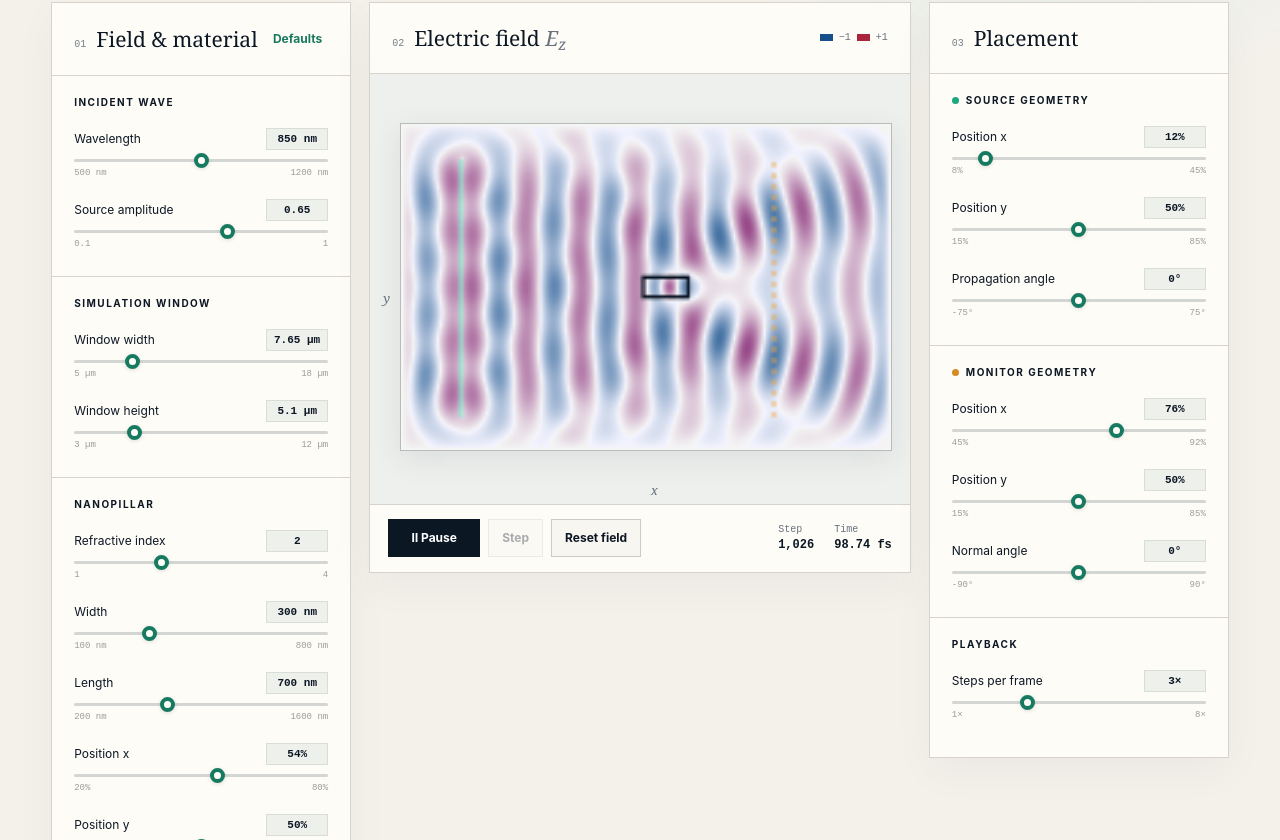
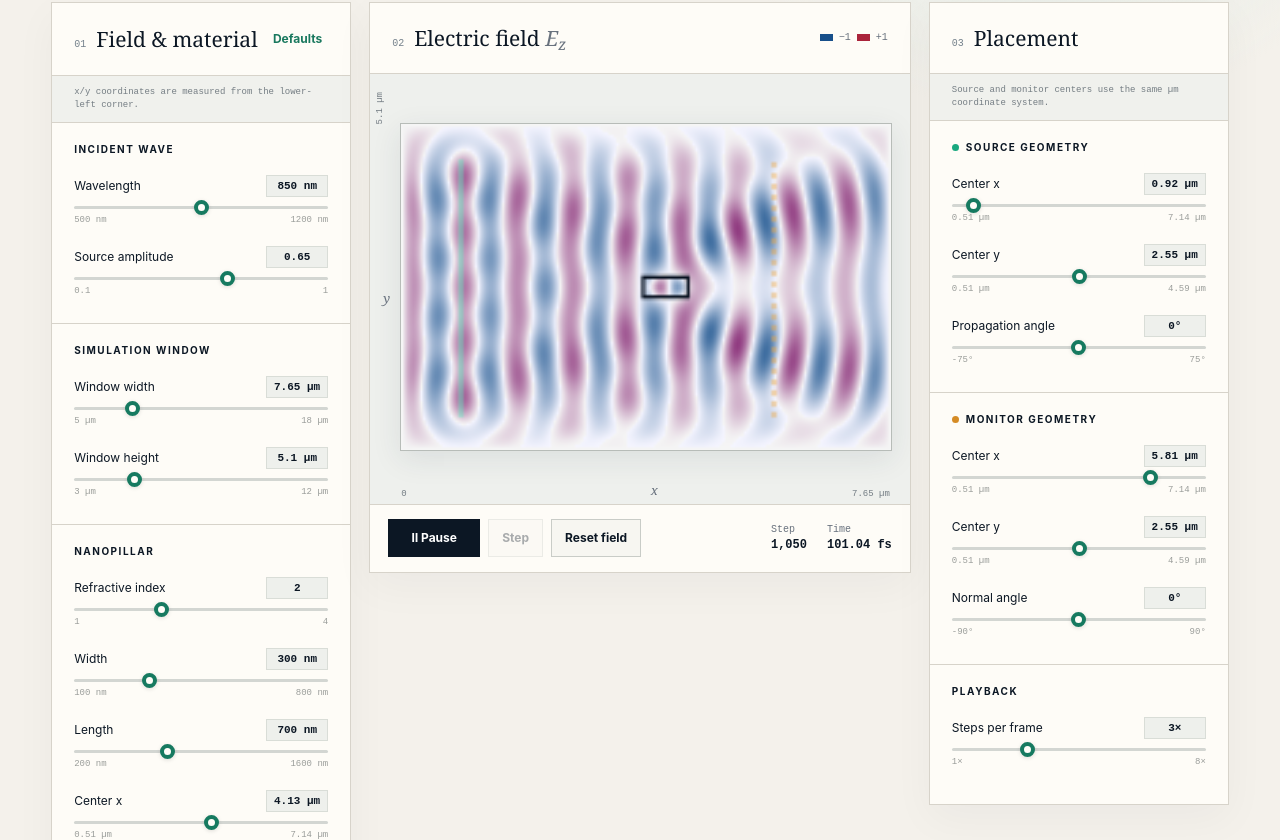
Before and after one commit to Liblivity/Stephen-FDTD, a Next.js app: page / in a window 1280 px wide. Shown: the part 340-1180 px from the top of the page. Built offline with nearby package versions, Linux system fonts and the light colour scheme.

Commit message:
Use physical geometry coordinates

```diff
--- a/app/globals.css
+++ b/app/globals.css
@@ -27,6 +27,7 @@ h2 { margin:0; font:500 clamp(42px,5vw,72px)/.96 Georgia,serif; letter-spacing:-
 h3 { font:500 21px Georgia,serif; margin:0; }
 h3 em { font-weight:400;color:var(--muted); }
 .text-button { border:0;background:transparent;color:#19785e;font-size:12px;font-weight:700;padding:6px; }
+.coordinate-help{margin:0;padding:10px 22px;border-bottom:1px solid var(--line);color:#747d83;font:9px/1.45 ui-monospace,monospace;background:#f0f1ed}
 .control-group { padding:19px 22px 6px; border-bottom:1px solid var(--line); }
 .control-group.last { border-bottom:0;padding-bottom:16px; }
 .group-label { color:var(--ink);margin-bottom:18px; }
@@ -44,6 +45,7 @@ input[type=range]::-webkit-slider-thumb { appearance:none;width:15px;height:15px
 .canvas-wrap { position:relative;background:#eef0ed;padding:18px 18px 22px 30px;flex:1;min-height:430px;display:flex;align-items:center;justify-content:center;overflow:hidden; }
 .field-canvas { width:100%;height:auto;max-height:570px;aspect-ratio:3/2;image-rendering:auto;border:1px solid #b7bcb8;background:white;box-shadow:0 8px 28px #24384b18; }
 .axis { position:absolute;font:italic 13px Georgia,serif;color:#68717d; }.axis-y{left:13px;top:50%}.axis-x{bottom:5px;left:52%}
+.scale-label{position:absolute;font:9px ui-monospace,monospace;color:#737c83;background:#eef0ed;padding:1px 3px}.scale-origin{left:28px;bottom:4px}.scale-x-max{right:17px;bottom:4px}.scale-y-max{left:2px;top:17px;writing-mode:vertical-rl;transform:rotate(180deg)}
 .transport { min-height:68px;border-top:1px solid var(--line);padding:12px 18px;display:flex;align-items:center;justify-content:space-between;gap:16px; }
 .buttons { display:flex;gap:8px; }.buttons button { border:1px solid #c9ccc7;background:#f7f6f1;color:var(--ink);padding:9px 13px;font-size:12px;font-weight:650; }.buttons button:disabled{opacity:.35;cursor:not-allowed}.buttons .primary-button{background:var(--ink);border-color:var(--ink);color:white;min-width:92px}
 .readout { display:flex;gap:20px;font:10px ui-monospace,monospace;color:var(--muted); }.readout span{display:flex;flex-direction:column;gap:3px}.readout strong{font-size:12px;color:var(--ink)}
@@ -59,6 +61,6 @@ input[type=range]::-webkit-slider-thumb { appearance:none;width:15px;height:15px
 .metrics { display:grid;grid-template-columns:repeat(4,1fr);margin-top:18px;border:1px solid var(--line);background:#e8e7e1; }
 .metrics article { padding:18px 22px;border-right:1px solid var(--line);display:grid;grid-template-columns:1fr auto;align-items:baseline;gap:3px 10px; }.metrics article:last-child{border-right:0}.metrics span{text-transform:uppercase;letter-spacing:.12em;font-size:9px;color:var(--muted)}.metrics strong{font:500 19px Georgia,serif}.metrics small{grid-column:1/-1;color:#858b90;font-size:10px}
 footer { display:flex;justify-content:space-between;gap:20px;color:#777f87;font-size:10px;padding-top:22px; }
-@media(max-width:1150px){.workspace{grid-template-columns:300px minmax(0,1fr)}.placement-panel{grid-column:1/-1;display:grid;grid-template-columns:repeat(3,1fr)}.placement-panel .panel-heading{grid-column:1/-1}.placement-panel .control-group{border-bottom:0;border-right:1px solid var(--line)}.placement-panel .control-group:last-child{border-right:0}}
+@media(max-width:1150px){.workspace{grid-template-columns:300px minmax(0,1fr)}.placement-panel{grid-column:1/-1;display:grid;grid-template-columns:repeat(3,1fr)}.placement-panel .panel-heading,.placement-panel .coordinate-help{grid-column:1/-1}.placement-panel .control-group{border-bottom:0;border-right:1px solid var(--line)}.placement-panel .control-group:last-child{border-right:0}}
 @media(max-width:900px){.intro{grid-template-columns:1fr;padding:40px 0 32px}.workspace{grid-template-columns:1fr}.controls-panel{order:2}.viewer-panel{order:1}.placement-panel{order:3;grid-template-columns:1fr 1fr}.placement-panel .panel-heading{grid-column:1/-1}.placement-panel .control-group:last-child{grid-column:1/-1;border-top:1px solid var(--line)}.canvas-wrap{min-height:300px}.charts-grid{grid-template-columns:1fr}.analysis-head{align-items:flex-start;flex-direction:column;gap:7px}.metrics{grid-template-columns:repeat(2,1fr)}.metrics article:nth-child(2){border-right:0}.metrics article:nth-child(-n+2){border-bottom:1px solid var(--line)}}
 @media(max-width:560px){main{padding:16px 12px 28px}.status{display:none}.intro{gap:20px}h2{font-size:42px}.lede{font-size:16px}.viewer-head{align-items:flex-start}.legend{display:none}.placement-panel{grid-template-columns:1fr}.placement-panel .panel-heading,.placement-panel .control-group:last-child{grid-column:1}.placement-panel .control-group{border-right:0;border-bottom:1px solid var(--line)}.canvas-wrap{padding:10px 10px 17px 21px;min-height:240px}.transport{align-items:flex-start;flex-direction:column}.readout{width:100%;justify-content:space-between}.metrics{grid-template-columns:1fr}.metrics article{border-right:0;border-bottom:1px solid var(--line)}footer{flex-direction:column}}
--- a/app/page.tsx
+++ b/app/page.tsx
@@ -60,14 +60,14 @@ const defaults: Params = {
   stepsPerFrame: 3,
   windowWidth: 7.65,
   windowHeight: 5.1,
-  pillarX: 54,
-  pillarY: 50,
+  pillarX: 4.13,
+  pillarY: 2.55,
   pillarAngle: 0,
-  sourceX: 12,
-  sourceY: 50,
+  sourceX: 0.92,
+  sourceY: 2.55,
   sourceAngle: 0,
-  monitorX: 76,
-  monitorY: 50,
+  monitorX: 5.81,
+  monitorY: 2.55,
   monitorAngle: 0,
 };
 
@@ -112,8 +112,8 @@ function createEngine(params: Params): Engine {
   const coefficientY = dtNmC / dyNm;
   const epsilon = new Float32Array(size).fill(1);
   const damping = new Float32Array(size).fill(1);
-  const pillarCenterX = (params.pillarX / 100) * widthNm;
-  const pillarCenterY = (params.pillarY / 100) * heightNm;
+  const pillarCenterX = params.pillarX * 1000;
+  const pillarCenterY = params.pillarY * 1000;
   const pillarAngle = (params.pillarAngle * Math.PI) / 180;
   const cosPillar = Math.cos(pillarAngle);
   const sinPillar = Math.sin(pillarAngle);
@@ -149,8 +149,8 @@ function createEngine(params: Params): Engine {
     return { x, y, index: Math.round(x) + Math.round(y) * NX };
   });
   const sourcePoints = buildLinePoints(
-    (params.sourceX / 100) * widthNm,
-    (params.sourceY / 100) * heightNm,
+    params.sourceX * 1000,
+    params.sourceY * 1000,
     params.sourceAngle,
     widthNm,
     heightNm,
@@ -158,8 +158,8 @@ function createEngine(params: Params): Engine {
     dyNm,
   );
   const monitorPoints = buildLinePoints(
-    (params.monitorX / 100) * widthNm,
-    (params.monitorY / 100) * heightNm,
+    params.monitorX * 1000,
+    params.monitorY * 1000,
     params.monitorAngle,
     widthNm,
     heightNm,
@@ -442,6 +442,18 @@ export default function Home() {
 
   const changeParam = (key: keyof Params, value: number, resetField = true) => {
     const next = { ...paramsRef.current, [key]: value };
+    if (key === "windowWidth") {
+      const margin = value * PML / NX;
+      (["pillarX", "sourceX", "monitorX"] as const).forEach((positionKey) => {
+        next[positionKey] = Number(Math.min(value - margin, Math.max(margin, next[positionKey])).toFixed(2));
+      });
+    }
+    if (key === "windowHeight") {
+      const margin = value * PML / NY;
+      (["pillarY", "sourceY", "monitorY"] as const).forEach((positionKey) => {
+        next[positionKey] = Number(Math.min(value - margin, Math.max(margin, next[positionKey])).toFixed(2));
+      });
+    }
     paramsRef.current = next;
     setParams(next);
     if (resetField) reset(next);
@@ -488,6 +500,10 @@ export default function Home() {
   const engine = engineRef.current;
   const timeFs = displayStep * engine.dtNmC / 299.792458;
   const cellsPerWavelength = params.wavelength / Math.max(engine.dxNm, engine.dyNm);
+  const xMargin = Number((params.windowWidth * PML / NX).toFixed(2));
+  const yMargin = Number((params.windowHeight * PML / NY).toFixed(2));
+  const xMaximum = Number((params.windowWidth - xMargin).toFixed(2));
+  const yMaximum = Number((params.windowHeight - yMargin).toFixed(2));
 
   return (
     <main>
@@ -514,6 +530,7 @@ export default function Home() {
             <div><span className="section-number">01</span><h3>Field &amp; material</h3></div>
             <button className="text-button" onClick={() => { paramsRef.current = defaults; setParams(defaults); reset(defaults); }}>Defaults</button>
           </div>
+          <p className="coordinate-help">x/y coordinates are measured from the lower-left corner.</p>
           <div className="control-group">
             <p className="group-label">Incident wave</p>
             <Slider label="Wavelength" value={params.wavelength} min={500} max={1200} step={10} unit=" nm" onChange={(v) => changeParam("wavelength", v)} />
@@ -529,8 +546,8 @@ export default function Home() {
             <Slider label="Refractive index" value={params.refractiveIndex} min={1} max={4} step={0.1} unit="" onChange={(v) => changeParam("refractiveIndex", v)} />
             <Slider label="Width" value={params.pillarWidth} min={100} max={800} step={25} unit=" nm" onChange={(v) => changeParam("pillarWidth", v)} />
             <Slider label="Length" value={params.pillarLength} min={200} max={1600} step={50} unit=" nm" onChange={(v) => changeParam("pillarLength", v)} />
-            <Slider label="Position x" value={params.pillarX} min={20} max={80} step={1} unit="%" onChange={(v) => changeParam("pillarX", v)} />
-            <Slider label="Position y" value={params.pillarY} min={15} max={85} step={1} unit="%" onChange={(v) => changeParam("pillarY", v)} />
+            <Slider label="Center x" value={params.pillarX} min={xMargin} max={xMaximum} step={0.05} unit=" µm" onChange={(v) => changeParam("pillarX", v)} />
+            <Slider label="Center y" value={params.pillarY} min={yMargin} max={yMaximum} step={0.05} unit=" µm" onChange={(v) => changeParam("pillarY", v)} />
             <Slider label="Orientation" value={params.pillarAngle} min={-90} max={90} step={5} unit="°" onChange={(v) => changeParam("pillarAngle", v)} />
           </div>
         </aside>
@@ -553,6 +570,9 @@ export default function Home() {
               aria-label="Animated electric field simulation"
             />
             <span className="axis axis-y">y</span><span className="axis axis-x">x</span>
+            <span className="scale-label scale-origin">0</span>
+            <span className="scale-label scale-x-max">{params.windowWidth} µm</span>
+            <span className="scale-label scale-y-max">{params.windowHeight} µm</span>
           </div>
           <div className="transport">
             <div className="buttons">
@@ -568,16 +588,17 @@ export default function Home() {
           <div className="panel-heading">
             <div><span className="section-number">03</span><h3>Placement</h3></div>
           </div>
+          <p className="coordinate-help">Source and monitor centers use the same µm coordinate system.</p>
           <div className="control-group">
             <p className="group-label"><span className="geometry-dot source-dot" />Source geometry</p>
-            <Slider label="Position x" value={params.sourceX} min={8} max={45} step={1} unit="%" onChange={(v) => changeParam("sourceX", v)} />
-            <Slider label="Position y" value={params.sourceY} min={15} max={85} step={1} unit="%" onChange={(v) => changeParam("sourceY", v)} />
+            <Slider label="Center x" value={params.sourceX} min={xMargin} max={xMaximum} step={0.05} unit=" µm" onChange={(v) => changeParam("sourceX", v)} />
+            <Slider label="Center y" value={params.sourceY} min={yMargin} max={yMaximum} step={0.05} unit=" µm" onChange={(v) => changeParam("sourceY", v)} />
             <Slider label="Propagation angle" value={params.sourceAngle} min={-75} max={75} step={5} unit="°" onChange={(v) => changeParam("sourceAngle", v)} />
           </div>
           <div className="control-group">
             <p className="group-label"><span className="geometry-dot monitor-dot" />Monitor geometry</p>
-            <Slider label="Position x" value={params.monitorX} min={45} max={92} step={1} unit="%" onChange={(v) => changeParam("monitorX", v)} />
-            <Slider label="Position y" value={params.monitorY} min={15} max={85} step={1} unit="%" onChange={(v) => changeParam("monitorY", v)} />
+            <Slider label="Center x" value={params.monitorX} min={xMargin} max={xMaximum} step={0.05} unit=" µm" onChange={(v) => changeParam("monitorX", v)} />
+            <Slider label="Center y" value={params.monitorY} min={yMargin} max={yMaximum} step={0.05} unit=" µm" onChange={(v) => changeParam("monitorY", v)} />
             <Slider label="Normal angle" value={params.monitorAngle} min={-90} max={90} step={5} unit="°" onChange={(v) => changeParam("monitorAngle", v)} />
           </div>
           <div className="control-group last">
@@ -590,7 +611,7 @@ export default function Home() {
       <section className="panel analysis-panel">
         <div className="analysis-head">
           <div><span className="section-number">04</span><h3>Frequency-domain monitor</h3></div>
-          <p>Monitor center: ({params.monitorX}%, {params.monitorY}%) · normal {params.monitorAngle}°</p>
+          <p>Monitor center: ({params.monitorX} µm, {params.monitorY} µm) · normal {params.monitorAngle}°</p>
         </div>
         <div className="charts-grid">
           <article className="chart-card">
```
